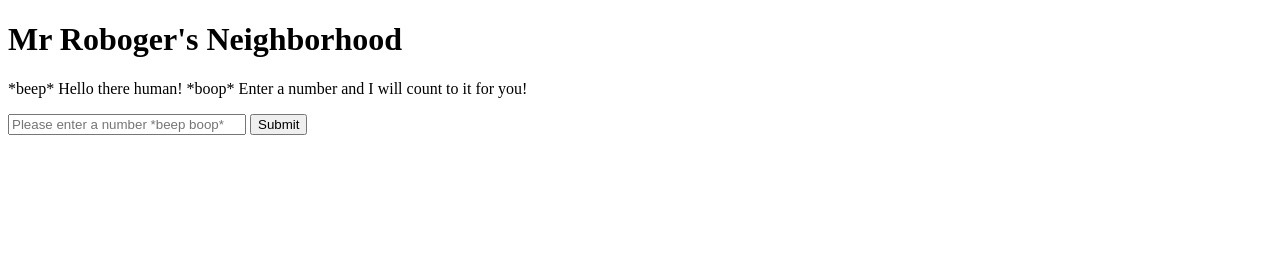
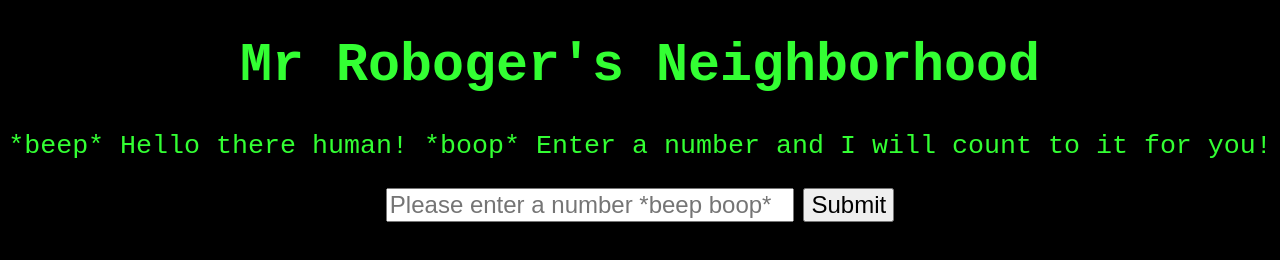
Before and after one commit to Khanjo/Mr-Roboger, a plain HTML site: page index.html in a window 1280 px wide. Drawn offline with Linux system fonts and the light colour scheme.

Commit message:
pass third test and add styling

```diff
--- a/css/styles.css
+++ b/css/styles.css
@@ -1,3 +1,31 @@
+body {
+    background-color: black;
+    color: rgb(51, 255, 51);
+    font-family: 'Courier New', Courier, monospace;
+}
+
+h1 {
+    font-size: 40pt;
+    text-align: center;
+}
+
+p {
+    font-size: 20pt;
+    text-align: center;
+}
+
+form {
+    text-align: center;
+}
+
+input {
+    font-size: 18pt;
+}
+
+button {
+    font-size: 18pt;
+}
+
 #num {
-    width: 230px
+    width: 400px;
 }
--- a/js/scripts.js
+++ b/js/scripts.js
@@ -7,6 +7,8 @@ function roboOutput(number) {
     for (let i = 0; i <= number; i++) {
         if (i.toString().indexOf("3") !== -1) {
             numArray.splice(i, 1, three);
+        } else if (i.toString().indexOf("2") !== -1) {
+            numArray.splice(i, 1, two);
         } else {
             numArray.push(i);
         }
```
